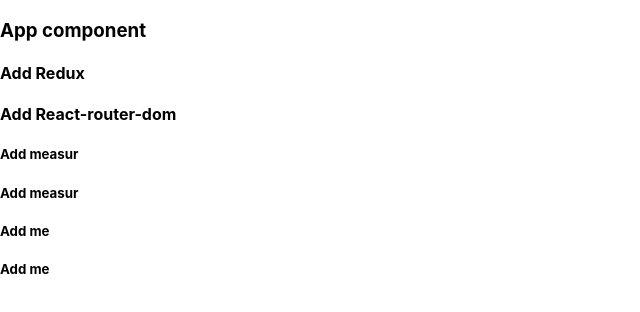
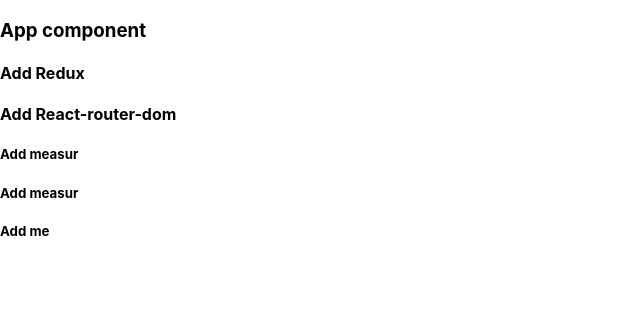
Before and after one commit to Shahil9934/start-react, a React (Create React App) app: page / in a window 1280 px wide. Shown: the top 312 px of the page, without its empty margins (0-640 px from the left). Built offline with nearby package versions, Linux system fonts and the light colour scheme.

Commit message:
Revert "'new-add-h'"
This reverts commit a8fb7a4345881592e5112cc685a3774dd7a65a1c.

```diff
--- a/src/App.js
+++ b/src/App.js
@@ -9,7 +9,6 @@
        <h5>Add measur</h5>
        <h5>Add measur</h5>
        <h5>Add me</h5>
-          <h5>Add me</h5>
     </div>
   )
 })
```
